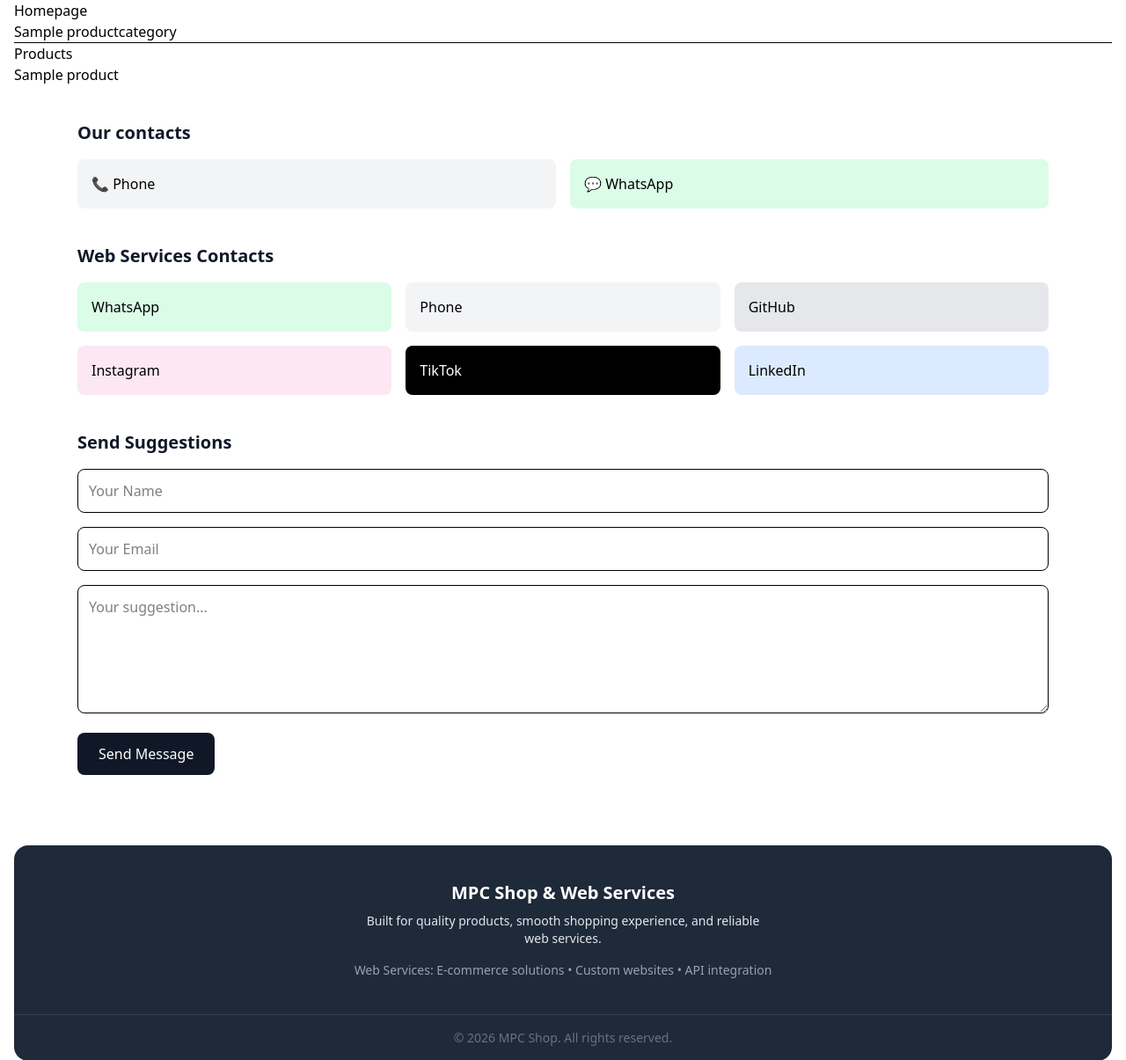
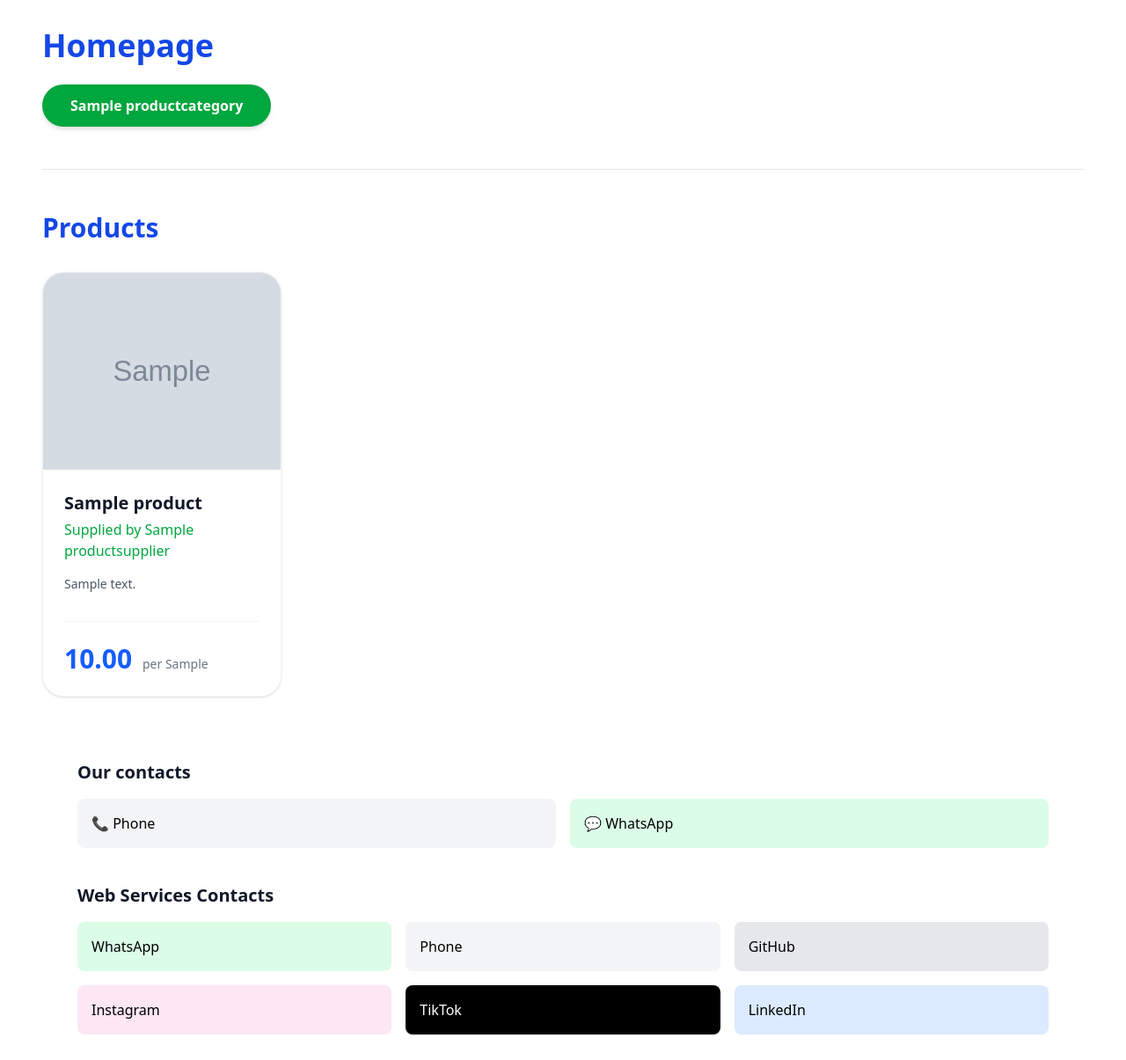
Before and after one commit to jackmattog/mpc_site, a Django app: a page that uses apps/core/templates/core/home.html in a window 1280 px wide. Shown: the part 126-1331 px from the top of the page at 88% size. Run offline with Django 5.2, Linux system fonts and the light colour scheme; tables that the repository leaves empty hold one stand-in row (values such as "Sample post"); grey boxes marked "Sample" are stand-in pictures; style sheets or scripts are compiled from the project's sources.

Commit message:
style homepage to look repsonsive and proffessional

```diff
--- a/apps/core/templates/core/home.html
+++ b/apps/core/templates/core/home.html
@@ -1,24 +1,70 @@
 {% extends 'base.html' %}
 
 {% block content %}
-<section>
-    <div>
-        <h2>Homepage</h2>
+<section class="py-8 px-4 sm:px-6 lg:px-8 max-w-7xl mx-auto bg-white min-h-screen">
+
+    <!-- Categories -->
+    <div class="mb-12">
+        <h2 class="text-4xl font-bold text-blue-700 mb-6">Homepage</h2>
+
+        <div class="flex flex-wrap gap-4">
             {% for category in categories %}
-        <a href="{% url 'core:categories' category.slug %}">
-        {{category.category_name}}
+            <a href="{% url 'core:categories' category.slug %}"
+               class="px-8 py-3 bg-green-600 hover:bg-green-700 text-white font-semibold rounded-3xl transition-all duration-200 shadow-md hover:shadow-lg text-center">
+                {{ category.category_name }}
             </a>
             {% endfor %}
         </div>
+    </div>
 
-    <hr>
+    <hr class="border-gray-200 mb-12">
+
+    <!-- Products -->
     <div>
-        <h2>Products</h2>
+        <h2 class="text-3xl font-semibold text-blue-700 mb-8">Products</h2>
+
+        <div class="grid grid-cols-1 sm:grid-cols-2 lg:grid-cols-3 xl:grid-cols-4 gap-8">
+
             {% for product in products %}
-        <h3>{{ product.product_name }}</h3>
+            <div class="bg-white border border-gray-100 rounded-3xl overflow-hidden shadow-sm hover:shadow-2xl transition-all duration-300 group">
+
+                <!-- Product Image -->
+                <div class="h-56 bg-gray-50 flex items-center justify-center overflow-hidden">
+                    <img src="{{ product.product_image }}"
+                         alt="{{ product.product_name }}"
+                         class="w-full h-full object-cover group-hover:scale-110 transition-transform duration-300">
+                </div>
+
+                <!-- Info -->
+                <div class="p-6">
+                    <h3 class="text-xl font-semibold text-gray-900 line-clamp-2 mb-1">
+                        {{ product.product_name }}
+                    </h3>
+                    <p class="text-green-600 font-medium">
+                        Supplied by {{ product.product_supplier }}
+                    </p>
+
+                    <p class="mt-4 text-gray-600 text-sm line-clamp-4">
+                        {{ product.product_description }}
+                    </p>
+
+                    <div class="mt-8 pt-6 border-t border-gray-100 flex justify-between items-end">
+                        <div>
+                            <span class="text-3xl font-bold text-blue-600">
+                                {{ product.product_price }}
+                            </span>
+                            <span class="text-gray-500 text-sm ml-1">per {{ product.product_unit }}</span>
+                        </div>
+                    </div>
+                </div>
+            </div>
             {% empty %}
-        <p>No products found in this category</p>
+            <div class="col-span-full py-20 text-center bg-gray-50 rounded-3xl border border-gray-200">
+                <p class="text-2xl text-gray-500">No products found in this category</p>
+            </div>
             {% endfor %}
         </div>
+    </div>
+
 </section>
 {% endblock %}
```
Lines whose indentation alone changed are shown as unchanged.
